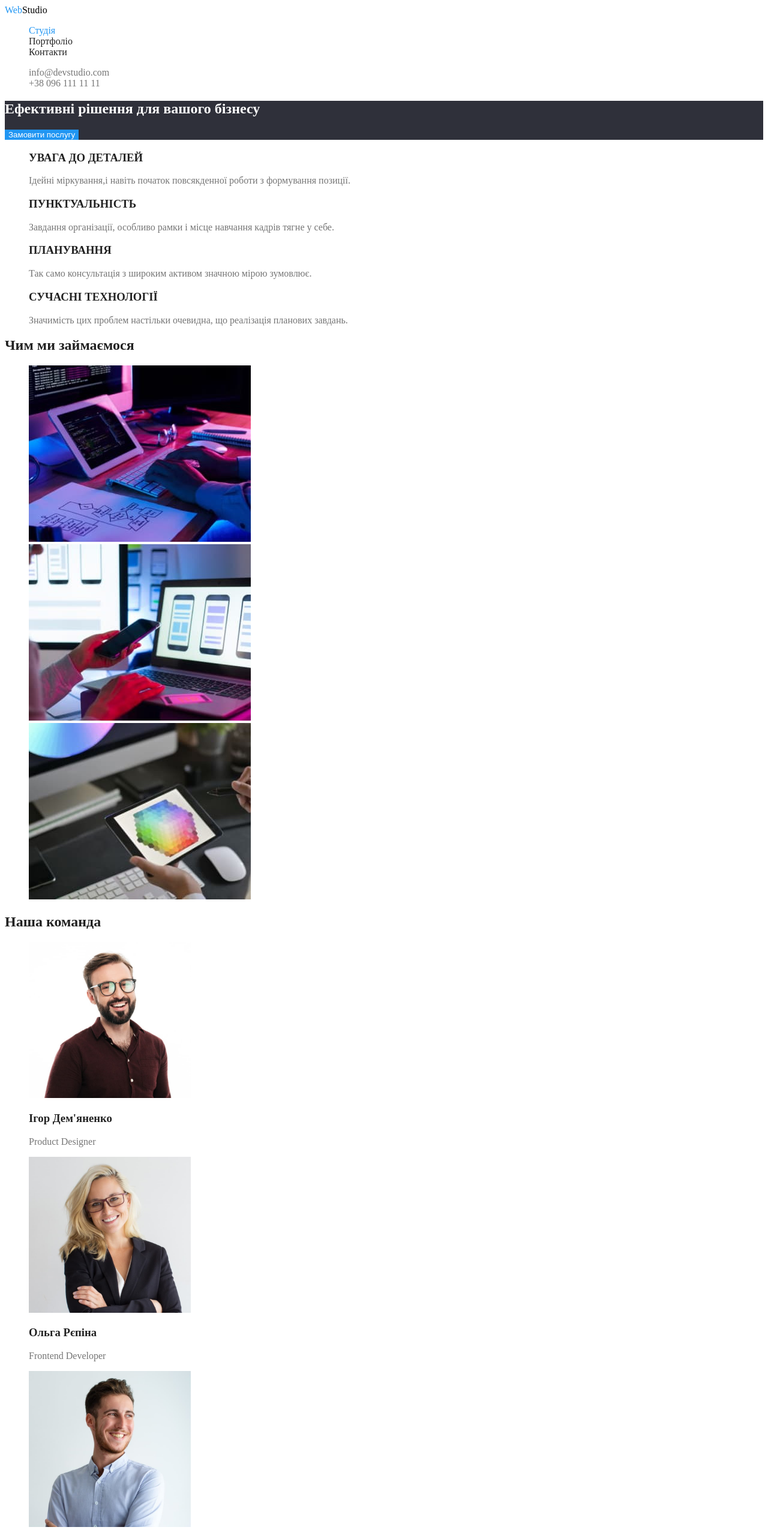
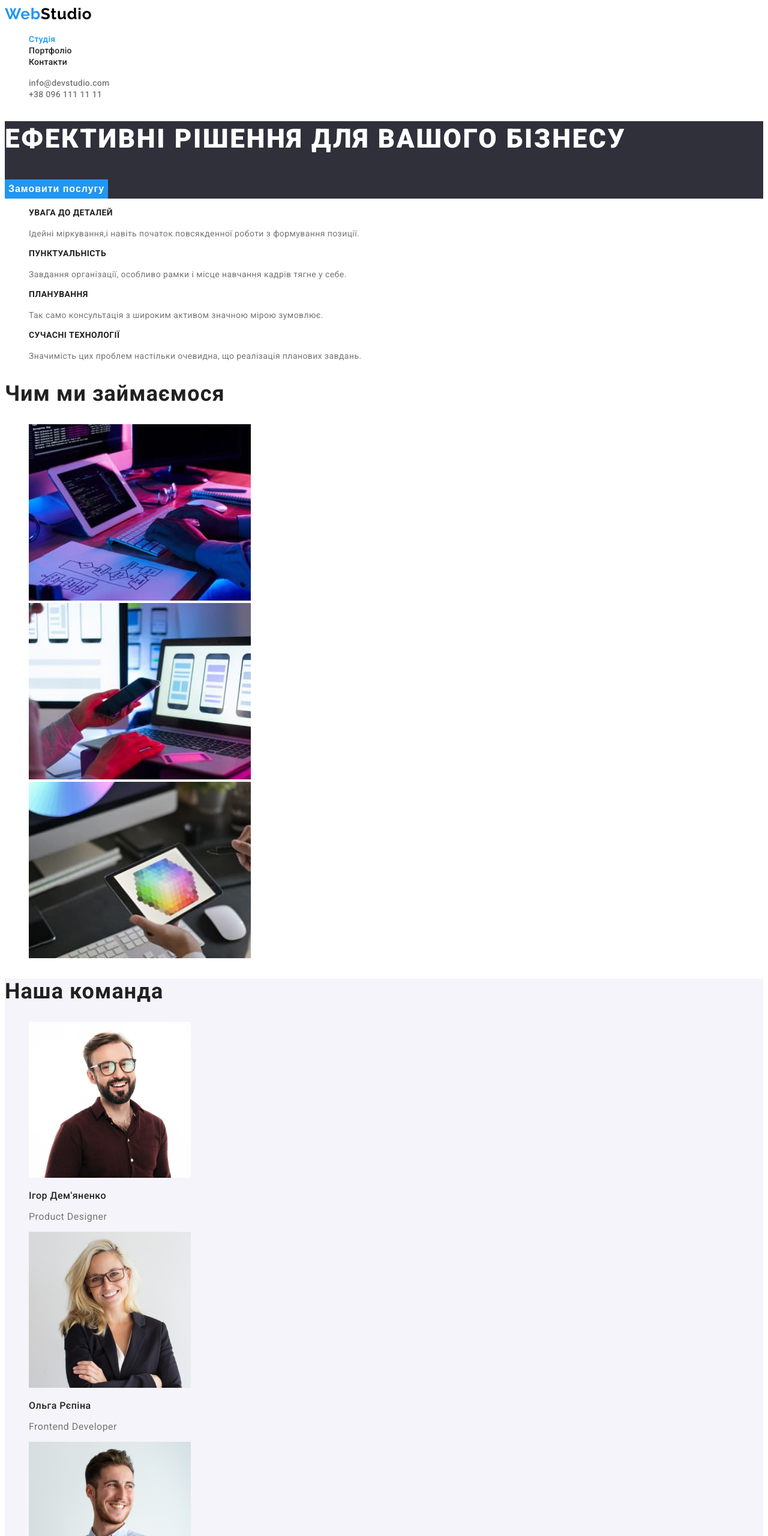
Before and after one commit to Soundlover1984/goit-typescript-hw-01, a plain HTML site: page index.html in a window 1280 px wide. Shown: the top 2560 px of the page at 60% size. Drawn offline with Linux system fonts and the light colour scheme.

Commit message:
Modul 2.2

```diff
--- a/css/styles.css
+++ b/css/styles.css
@@ -11,8 +11,9 @@
 
 
 body{
+color:var(--primary-font-color);
 background-color: var(--primary-background);
-color:var(--primary-font-color);
+font-family: Roboto, sans-serif;
 }
 
 .list{
@@ -20,12 +21,21 @@ color:var(--primary-font-color);
 }
 
 /* Site nav */
+.header-block{
+background-color: var(--primary-background);
+}
+
 .web-logo{
     color: var(--accent-color);
 }
 
 .logo-link{
     color: var(--logo-color);
+    font-family: Raleway;
+    font-weight: 700;
+    font-size: 26px;
+    line-height: 1.19;
+    letter-spacing: 0.03em;
     text-decoration: none;
 }
 
@@ -36,6 +46,10 @@ color:var(--primary-font-color);
 
 .site-nav .link {
     color: var(--primary-font-color);
+    font-weight: 500;
+    font-size: 14px;
+    line-height: 1.14;
+    letter-spacing: 0.02em;
     text-decoration: none;
 }
 
@@ -45,6 +59,10 @@ color: var(--accent-color);
 
 .contact-nav .link {
     color: var(--secondary-font-color);
+    font-weight: 500;
+    font-size: 14px;
+    line-height: 1.14;
+    letter-spacing: 0.02em;
     text-decoration: none;
 }
 
@@ -62,37 +80,92 @@ color: var(--accent-color);
 .main{
     background-color: var(--secondary-background);
 }
+
 .main-title {
-    color: var(--primary-background)
+    color: var(--primary-background);
+    font-weight: 900;
+    font-size: 44px;
+    line-height: 1.36;
+    letter-spacing: 0.06em;
+    text-transform: uppercase;
 }
+
 .main-button{
     color: var(--primary-background);
     background-color: var(--accent-color);
+    font-weight: 700;
+    font-size: 16px;
+    line-height: 1.88;
+    display: flex;
+    align-items: center;
+    text-align: center;
+    letter-spacing: 0.06em;
     cursor: pointer;
     border: none;
 }
+
 .main-button:hover,
 .main-button:focus{
 color: var(--primary-font-color);
 }
 
 /* Activity section */
+
+
+.activity-title{
+    font-weight: 700;
+    font-size: 14px;
+    line-height: 1.14;
+    letter-spacing: 0.03em;
+    text-transform: uppercase;
+}
+
 .avtivity-content{
-    color:var(--secondary-font-color)
+    color:var(--secondary-font-color);
+    font-size: 14px;
+    line-height: 1.72;
+    letter-spacing: 0.03em;
 }
 /* Work section */
+.work-title,
+.team-prime{
+    font-weight: 700;
+    font-size: 36px;
+    line-height: 1.17;
+    letter-spacing: 0.03em;
+}
 
 
 /* Team section */
+.team-section{
+background-color: var(--button-current);
+}
+
+.team-title{
+font-weight: 500;
+font-size: 16px;
+line-height: 1.19;
+letter-spacing: 0.03em;
+}
+
 .team-content{
 color: var(--secondary-font-color);
+font-size: 16px;
+line-height: 1.19;
+letter-spacing: 0.03em;
 }
+
 /* Footer */
 .footer-block{
     background-color: var(--secondary-background);
 }
 .logo-footer{
     color: var(--primary-background);
+    font-family: Raleway;
+    font-weight: 700;
+    font-size: 26px;
+    line-height: 1.19;
+    letter-spacing: 0.03em;
     text-decoration: none;
 }
 .logo-footer:hover,
@@ -102,9 +175,17 @@ color: var(--accent-color);
 
 .adress-footer {
     color: var(--primary-background);
+    font-style: normal;
+    font-size: 14px;
+    line-height: 1.71;
+    letter-spacing: 0.03em;
 }
 .contact-footer .link{
     color: var(--contact-footer) ;
+    font-style: normal;
+    font-size: 14px;
+    line-height: 1.71;
+    letter-spacing: 0.03em;
     text-decoration: none;
 }
 .contact-footer .link:hover,
@@ -125,6 +206,17 @@ color: var(--accent-color);
     color: var(--primary-background);
 }
 /* Examples */
+
+.examples-title{
+    font-weight: 700;
+    font-size: 18px;
+    line-height: 2;
+    letter-spacing: 0.06em;
+}
+
 .examples-item{
     color: var(--secondary-font-color);
+    font-size: 16px;
+    line-height: 1.88;
+    letter-spacing: 0.03em;
 }
--- a/index.html
+++ b/index.html
@@ -9,7 +9,7 @@
     <title>Студія</title>
   </head>
   <body>
-    <header>
+    <header class="header-block">
       <!--Блок навігації-->
       <nav>
         <a class="logo-link" href="./index.html"><span class="web-logo">Web</span>Studio</a>
@@ -67,8 +67,8 @@
         </ul>
       </section>
       <!--Команда-->
-      <section>
-        <h2>Наша команда</h2>
+      <section class="team-section">
+        <h2 class="team-prime">Наша команда</h2>
         <ul class="team list">
           <li>
             <img src="./images/img4.jpg" alt="product" width="270" >
```
Also changed, not shown: portfolio.html (+3 -3 lines).
